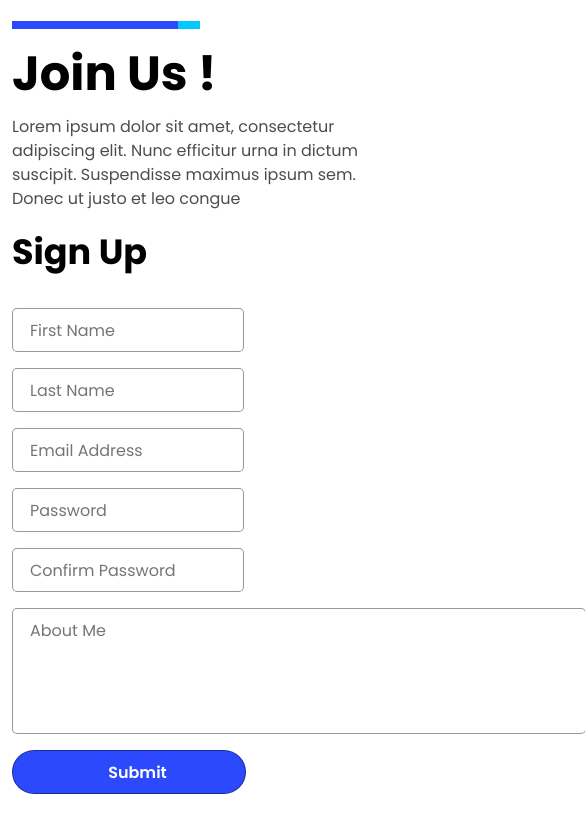
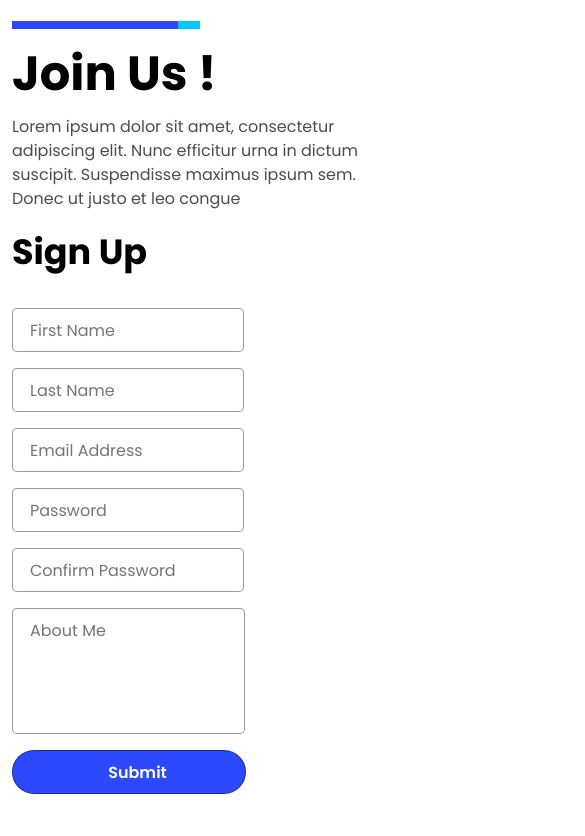
Before and after one commit to DalipSingh341/Events-free, a plain HTML site: page index.html in a window 390 px wide. Shown: the part 3364-4200 px from the top of the page, 585 px wide, since content can reach past the window. Drawn offline with Linux system fonts and the light colour scheme.

```diff
--- a/assets/css/style.css
+++ b/assets/css/style.css
@@ -729,9 +729,6 @@ h5 {
 
 }
 
-.margin_top50px{
-
-}
 .main_box2b {
   padding-top: 36px;
 }
@@ -1171,9 +1168,10 @@ input[type="submit"] {
   input[type="email"] {
     width: 445px;
   }
-  input[type="text2"] {
-    width: 445px;
-  }
+ .text2 {
+    width: 446px;
+    padding-bottom: 90px;
+}
   input[type="submit"] {
     width: 447px;
   }
@@ -1209,6 +1207,10 @@ input[type="submit"] {
   input[type="submit"] {
     width: 447px;
   }
+ .text2 {
+    width: 445px;
+    padding-bottom: 90px;
+}
 }
 
 @media (max-width: 768px) {
@@ -1228,9 +1230,7 @@ input[type="submit"] {
   input[type="email"] {
     width: 478px;
   }
-  input[type="text2"] {
-    width: 480px;
-  }
+
   input[type="submit"] {
     width: 484px;
   }
@@ -1240,6 +1240,10 @@ input[type="submit"] {
   .main_section3_box2 {
     padding-left: 0px;
   }
+  .text2 {
+    width: 482px;
+    padding-bottom: 90px;
+}
 }
 
 @media (max-width: 576px) {
@@ -1262,9 +1266,10 @@ input[type="submit"] {
   input[type="email"] {
     width: 232px;
   }
-  input[type="text2"] {
-    width: 232px;
-  }
+  .text2 {
+    width: 233px;
+    padding-bottom: 90px;
+}
 
   input[type="submit"] {
     width: 234px;
```
